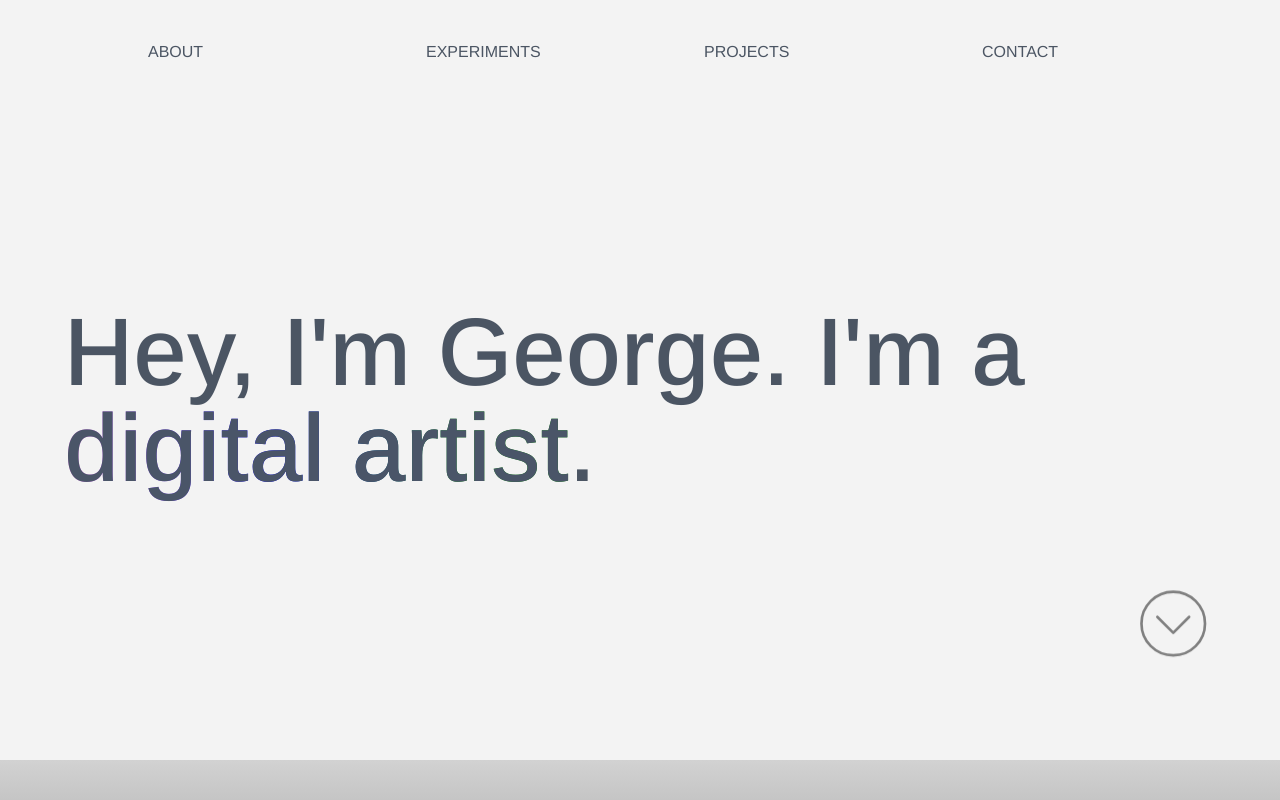
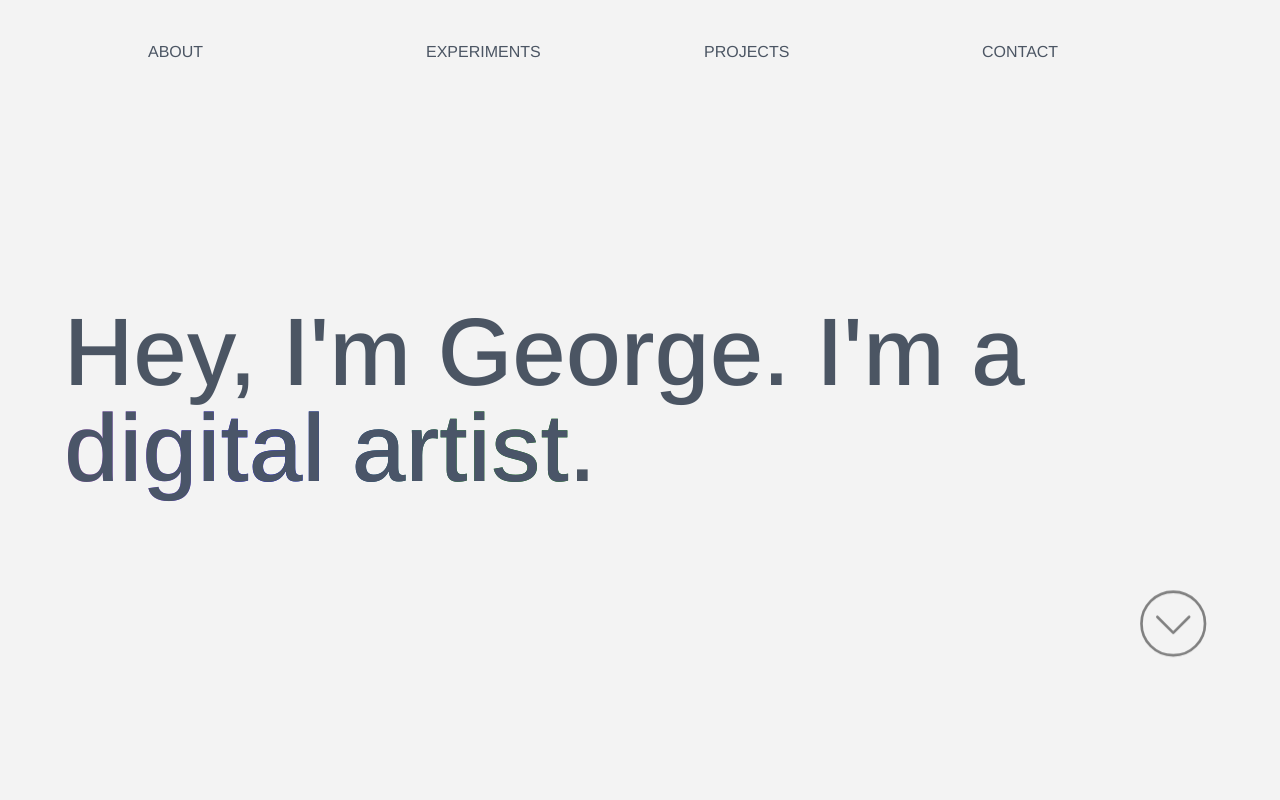
Before and after one commit to georgegausden/portfolio, a Next.js app: page / in a window 1280 px wide. Shown: the top 800 px of the page. Built offline with nearby package versions, Linux system fonts and the light colour scheme.

Commit message:
Refactor homepage layout: add motion animations, improve image loading, and update dependencies

```diff
--- a/app/page.tsx
+++ b/app/page.tsx
@@ -207,17 +207,17 @@ export default function HomePage() {
 
           <div className=" flex flex-col justify-center mb-24">
 
-           <div className="h-screen flex items-center">
-            <h2 className="text-8xl">Hey, I'm George. I'm a <i id="specialText" className=" not-italic">digital artist</i>. </h2>
-            <button     onClick={() => window.scrollTo({ top: window.innerHeight, behavior: 'smooth' })}
+           <motion.div initial="hidden" animate="show" exit="hidden" variants={containerVariants} className="h-screen flex items-center">
+            <motion.h2 variants={itemVariants}   className="text-8xl">Hey, I'm George. I'm a <i id="specialText" className=" not-italic">digital artist</i>. </motion.h2>
+            <motion.button variants={itemVariants}     onClick={() => window.scrollTo({ top: window.innerHeight, behavior: 'smooth' })}
 
  className="absolute bottom-28 right-0 animate-bounce"><svg width="90" height="90" viewBox="0 0 17 17" fill="none" xmlns="http://www.w3.org/2000/svg">
 <path d="M8.1683 2.19324C4.85508 2.19324 2.16699 4.88132 2.16699 8.19454C2.16699 11.5078 4.85508 14.1959 8.1683 14.1959C11.4815 14.1959 14.1696 11.5078 14.1696 8.19454C14.1696 4.88132 11.4815 2.19324 8.1683 2.19324Z" stroke="gray" stroke-width="0.5" stroke-miterlimit="10"/>
 <path d="M11.1699 6.94427L8.16881 9.94536L5.16772 6.94427" stroke="gray" stroke-width="0.5" stroke-linecap="round" stroke-linejoin="round"/>
 </svg>
-</button>
+</motion.button>
 
-            </div>
+            </motion.div>
 
 
             <div>
@@ -347,10 +347,10 @@ export default function HomePage() {
         )}
       </div>
 
-      <div
+      {/* <div
         className="fixed bottom-0 left-0 w-full h-[5%] z-30 hidden md:block"
         style={{ background: "linear-gradient(to bottom, #D2D2D2, #C5C5C5)" }}
-      ></div>
+      ></div> */}
     </div>
   );
 }
```
